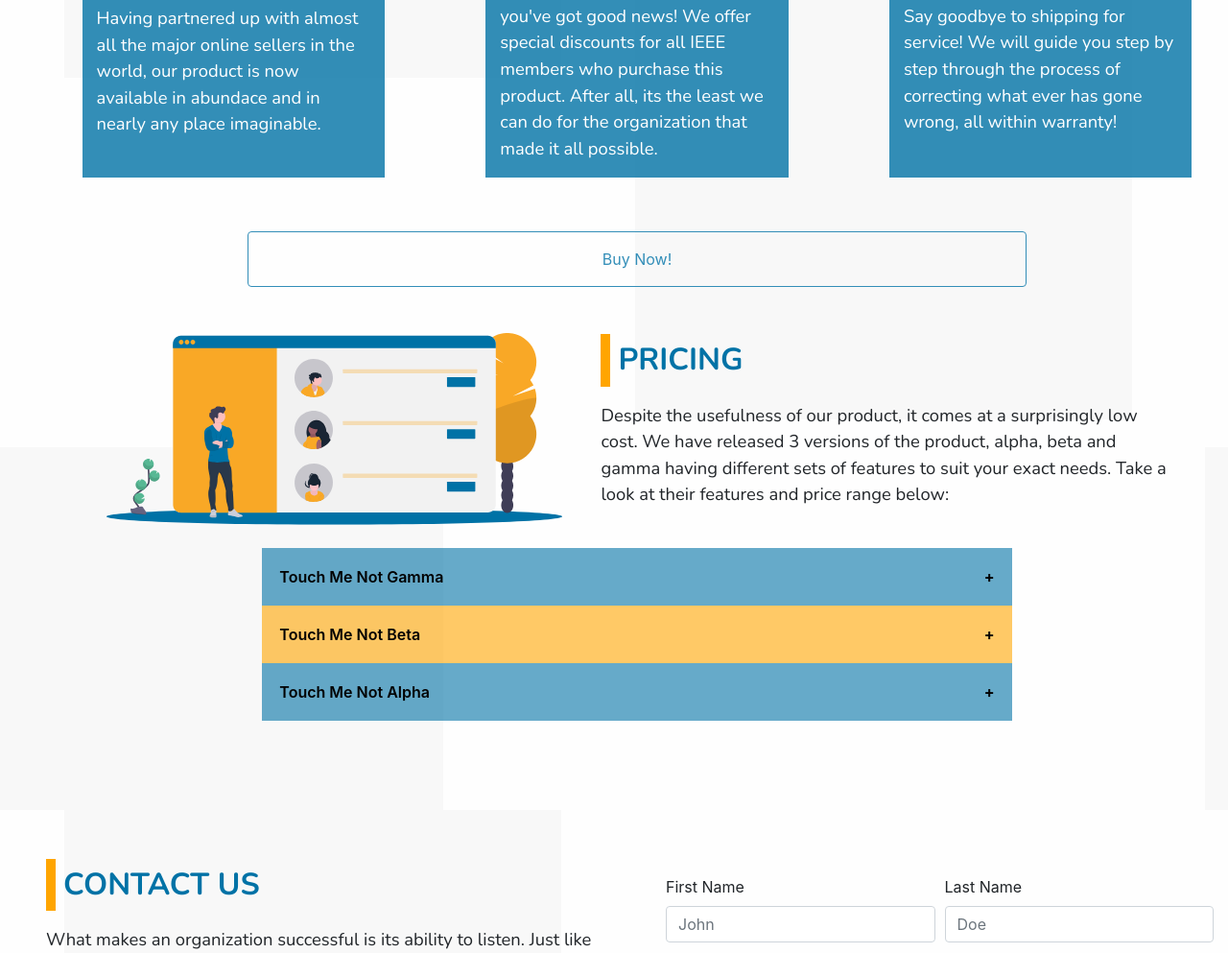
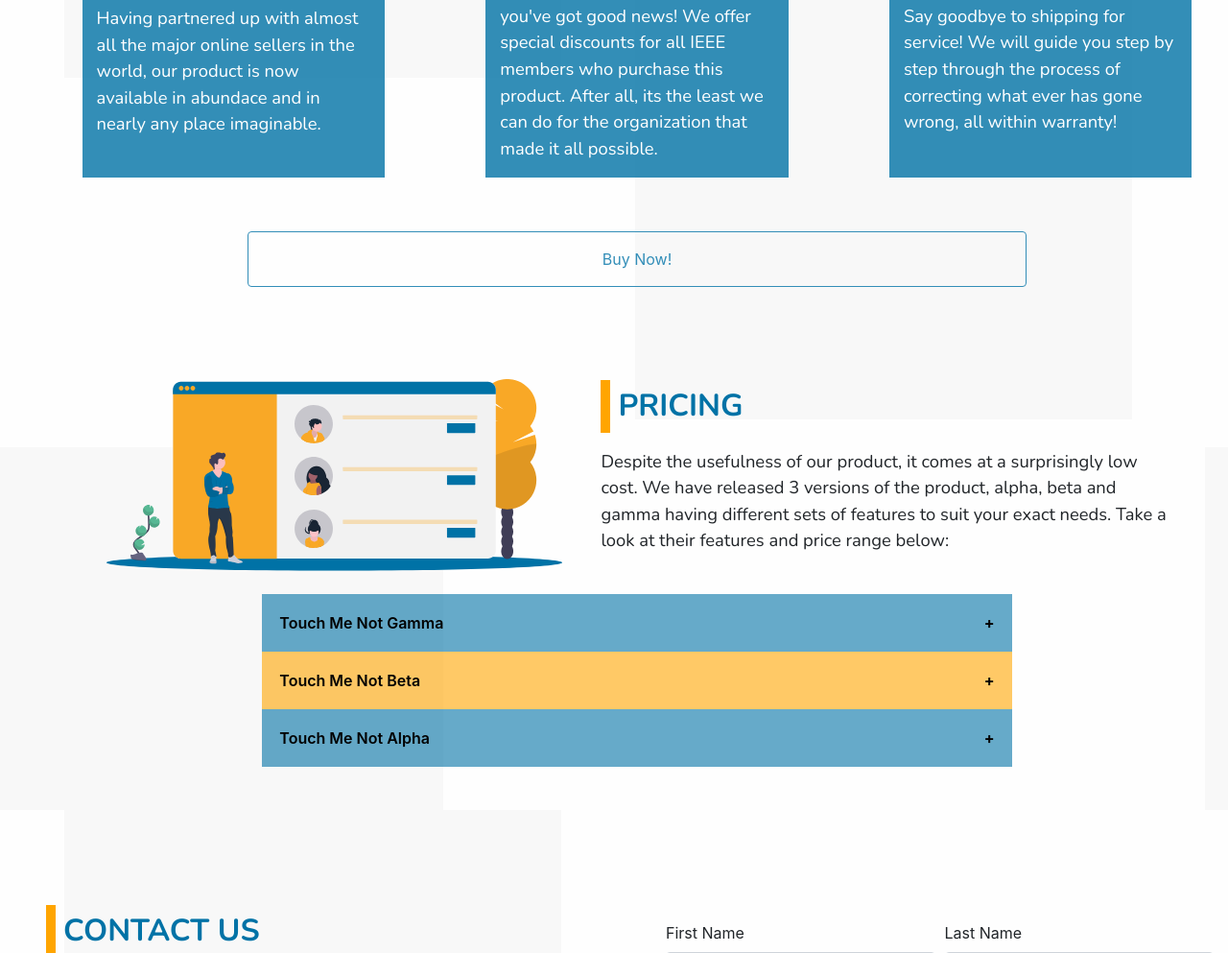
Before and after one commit to ananthutmani/orion-webdesign, a plain HTML site: page index.html in a window 1280 px wide. Shown: the part 5356-6349 px from the top of the page at 96% size. Drawn offline with nearby package versions, Linux system fonts and the light colour scheme; files whose address does not match are found by name.

Commit message:
pricing padding

```diff
--- a/index.html
+++ b/index.html
@@ -500,7 +500,7 @@
                     </div>
                 </div>
             </div>
-            <div class="row justify-content-center pt-3 pt-lg-5">
+            <div class="row justify-content-center py-3 py-lg-5">
                 <div class="col-10 col-md-8 row justify-content-center">
                     <a href="#" class="btn btn-outline-info" style="width: 100%; padding: 2vh;">Buy Now!</a>
                 </div>
```
